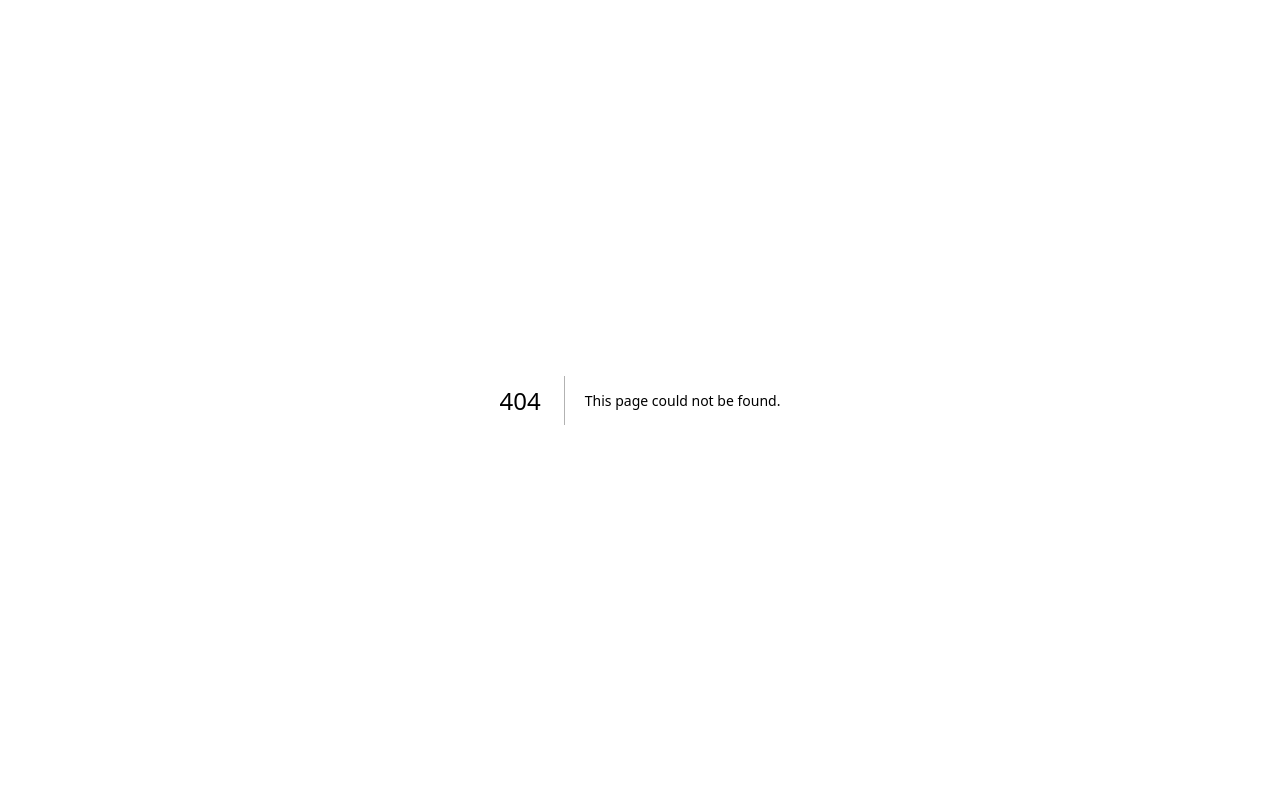
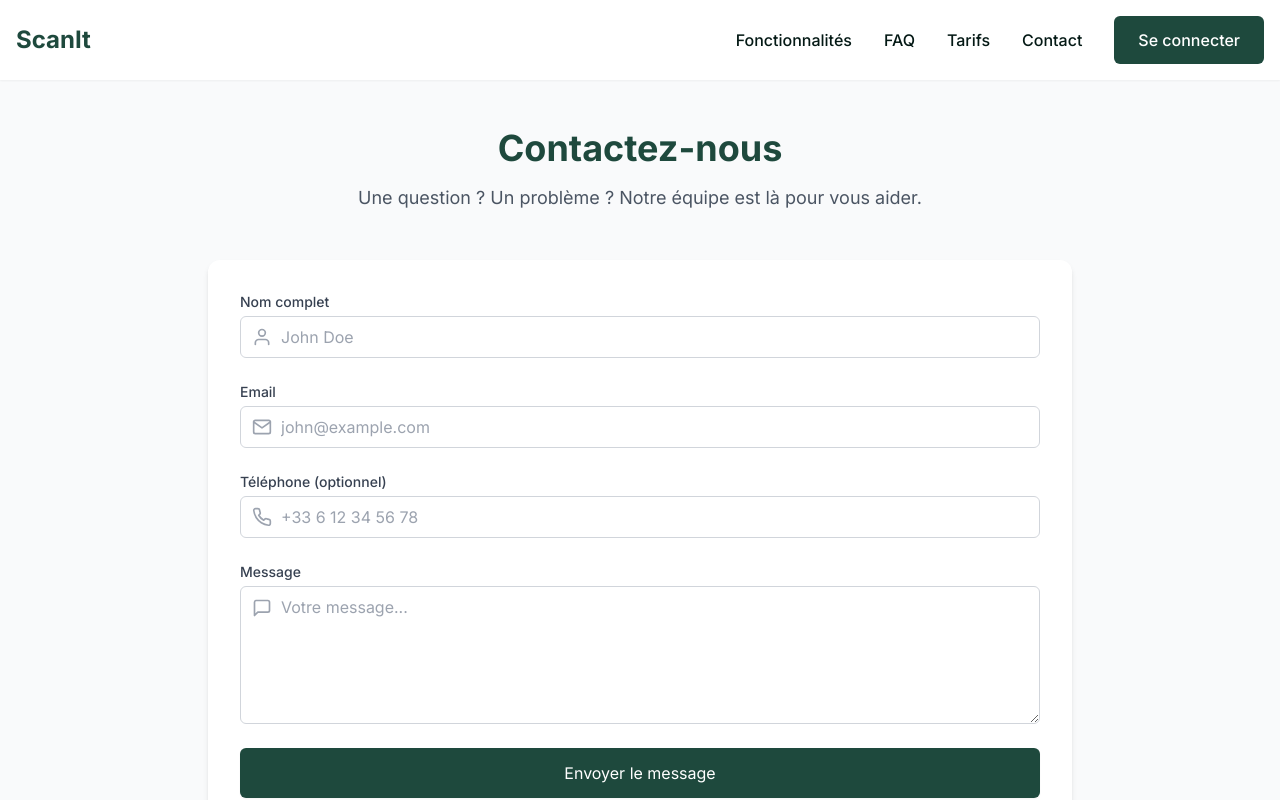
Before and after one commit to Kazuma746/front-end-scanit, a Next.js app: page /contact in a window 1280 px wide. Before the commit this address had no page. Shown: the top 800 px of the page. Built offline with nearby package versions, Linux system fonts and the light colour scheme.

Commit message:
page contact template

```diff
--- /dev/null
+++ b/src/app/contact/page.tsx
@@ -0,0 +1,199 @@
+'use client';
+
+import { useState } from 'react';
+import { FiMail, FiPhone, FiUser, FiMessageSquare } from 'react-icons/fi';
+import Header from '@/components/Header';
+import Footer from '@/components/Footer';
+
+export default function ContactPage() {
+  const [formData, setFormData] = useState({
+    name: '',
+    email: '',
+    phone: '',
+    message: ''
+  });
+  const [loading, setLoading] = useState(false);
+  const [success, setSuccess] = useState(false);
+  const [error, setError] = useState('');
+
+  const handleChange = (e: React.ChangeEvent<HTMLInputElement | HTMLTextAreaElement>) => {
+    const { name, value } = e.target;
+    setFormData(prevState => ({
+      ...prevState,
+      [name]: value
+    }));
+  };
+
+  const handleSubmit = async (e: React.FormEvent) => {
+    e.preventDefault();
+    setLoading(true);
+    setError('');
+    setSuccess(false);
+
+    try {
+      // Simulation d'envoi (à remplacer par l'appel API réel)
+      await new Promise(resolve => setTimeout(resolve, 1000));
+      setSuccess(true);
+      setFormData({
+        name: '',
+        email: '',
+        phone: '',
+        message: ''
+      });
+    } catch (err) {
+      setError('Une erreur est survenue. Veuillez réessayer plus tard.');
+    } finally {
+      setLoading(false);
+    }
+  };
+
+  return (
+    <>
+      <Header />
+      <main className="min-h-screen bg-gray-50 py-12">
+        <div className="container max-w-4xl mx-auto px-4">
+          <div className="text-center mb-12">
+            <h1 className="text-4xl font-bold text-secondary mb-4">Contactez-nous</h1>
+            <p className="text-lg text-gray-600">
+              Une question ? Un problème ? Notre équipe est là pour vous aider.
+            </p>
+          </div>
+
+          <div className="bg-white rounded-xl shadow-md overflow-hidden">
+            <div className="p-8">
+              {success && (
+                <div className="mb-6 p-4 bg-green-100 text-green-700 rounded-md">
+                  Votre message a été envoyé avec succès. Nous vous répondrons dans les plus brefs délais.
+                </div>
+              )}
+
+              {error && (
+                <div className="mb-6 p-4 bg-red-100 text-red-700 rounded-md">
+                  {error}
+                </div>
+              )}
+
+              <form onSubmit={handleSubmit} className="space-y-6">
+                <div>
+                  <label htmlFor="name" className="block text-sm font-medium text-gray-700 mb-1">
+                    Nom complet
+                  </label>
+                  <div className="relative">
+                    <div className="absolute inset-y-0 left-0 pl-3 flex items-center pointer-events-none">
+                      <FiUser className="h-5 w-5 text-gray-400" />
+                    </div>
+                    <input
+                      type="text"
+                      id="name"
+                      name="name"
+                      value={formData.name}
+                      onChange={handleChange}
+                      required
+                      className="block w-full pl-10 pr-3 py-2 border border-gray-300 rounded-md focus:outline-none focus:ring-2 focus:ring-primary focus:border-primary"
+                      placeholder="John Doe"
+                    />
+                  </div>
+                </div>
+
+                <div>
+                  <label htmlFor="email" className="block text-sm font-medium text-gray-700 mb-1">
+                    Email
+                  </label>
+                  <div className="relative">
+                    <div className="absolute inset-y-0 left-0 pl-3 flex items-center pointer-events-none">
+                      <FiMail className="h-5 w-5 text-gray-400" />
+                    </div>
+                    <input
+                      type="email"
+                      id="email"
+                      name="email"
+                      value={formData.email}
+                      onChange={handleChange}
+                      required
+                      className="block w-full pl-10 pr-3 py-2 border border-gray-300 rounded-md focus:outline-none focus:ring-2 focus:ring-primary focus:border-primary"
+                      placeholder="john@example.com"
+                    />
+                  </div>
+                </div>
+
+                <div>
+                  <label htmlFor="phone" className="block text-sm font-medium text-gray-700 mb-1">
+                    Téléphone (optionnel)
+                  </label>
+                  <div className="relative">
+                    <div className="absolute inset-y-0 left-0 pl-3 flex items-center pointer-events-none">
+                      <FiPhone className="h-5 w-5 text-gray-400" />
+                    </div>
+                    <input
+                      type="tel"
+                      id="phone"
+                      name="phone"
+                      value={formData.phone}
+                      onChange={handleChange}
+                      className="block w-full pl-10 pr-3 py-2 border border-gray-300 rounded-md focus:outline-none focus:ring-2 focus:ring-primary focus:border-primary"
+                      placeholder="+33 6 12 34 56 78"
+                    />
+                  </div>
+                </div>
+
+                <div>
+                  <label htmlFor="message" className="block text-sm font-medium text-gray-700 mb-1">
+                    Message
+                  </label>
+                  <div className="relative">
+                    <div className="absolute top-3 left-3 pointer-events-none">
+                      <FiMessageSquare className="h-5 w-5 text-gray-400" />
+                    </div>
+                    <textarea
+                      id="message"
+                      name="message"
+                      value={formData.message}
+                      onChange={handleChange}
+                      required
+                      rows={5}
+                      className="block w-full pl-10 pr-3 py-2 border border-gray-300 rounded-md focus:outline-none focus:ring-2 focus:ring-primary focus:border-primary"
+                      placeholder="Votre message..."
+                    />
+                  </div>
+                </div>
+
+                <div>
+                  <button
+                    type="submit"
+                    disabled={loading}
+                    className={`w-full flex justify-center py-3 px-4 border border-transparent rounded-md shadow-sm text-white bg-secondary hover:bg-opacity-90 focus:outline-none focus:ring-2 focus:ring-offset-2 focus:ring-primary transition-colors ${
+                      loading ? 'opacity-75 cursor-not-allowed' : ''
+                    }`}
+                  >
+                    {loading ? 'Envoi en cours...' : 'Envoyer le message'}
+                  </button>
+                </div>
+              </form>
+            </div>
+          </div>
+
+          <div className="mt-12 grid grid-cols-1 md:grid-cols-3 gap-8">
+            <div className="bg-white p-6 rounded-lg shadow-md text-center">
+              <FiMail className="w-8 h-8 text-primary mx-auto mb-4" />
+              <h3 className="text-lg font-semibold text-secondary mb-2">Email</h3>
+              <p className="text-gray-600">support@scanit.fr</p>
+            </div>
+
+            <div className="bg-white p-6 rounded-lg shadow-md text-center">
+              <FiPhone className="w-8 h-8 text-primary mx-auto mb-4" />
+              <h3 className="text-lg font-semibold text-secondary mb-2">Téléphone</h3>
+              <p className="text-gray-600">+33 1 23 45 67 89</p>
+            </div>
+
+            <div className="bg-white p-6 rounded-lg shadow-md text-center">
+              <FiMessageSquare className="w-8 h-8 text-primary mx-auto mb-4" />
+              <h3 className="text-lg font-semibold text-secondary mb-2">Support</h3>
+              <p className="text-gray-600">Réponse sous 24-48h</p>
+            </div>
+          </div>
+        </div>
+      </main>
+      <Footer />
+    </>
+  );
+}
```
